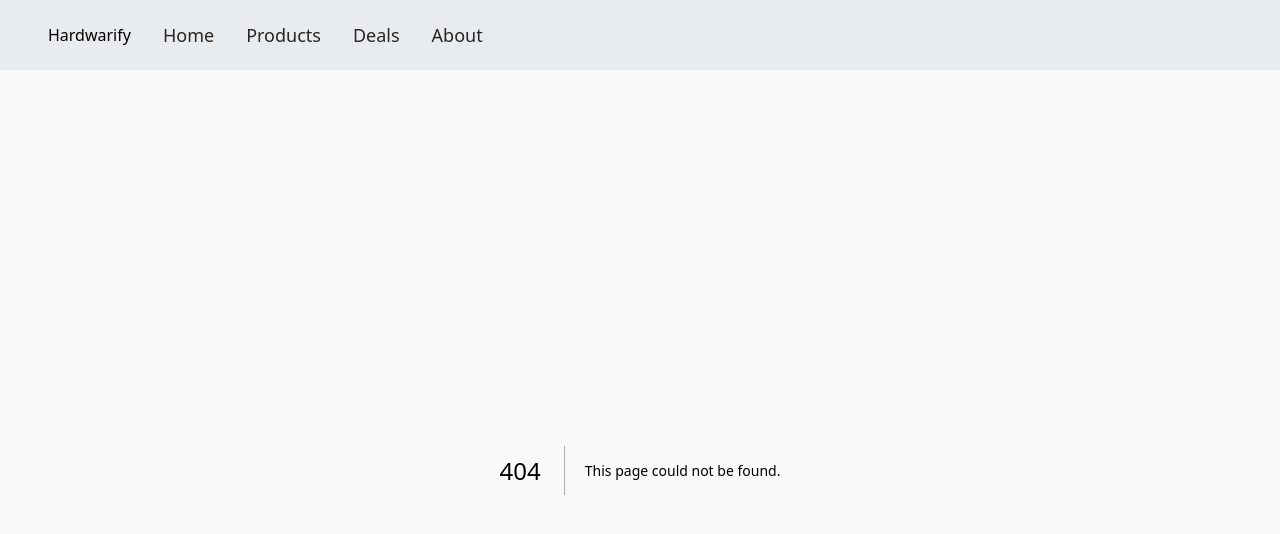
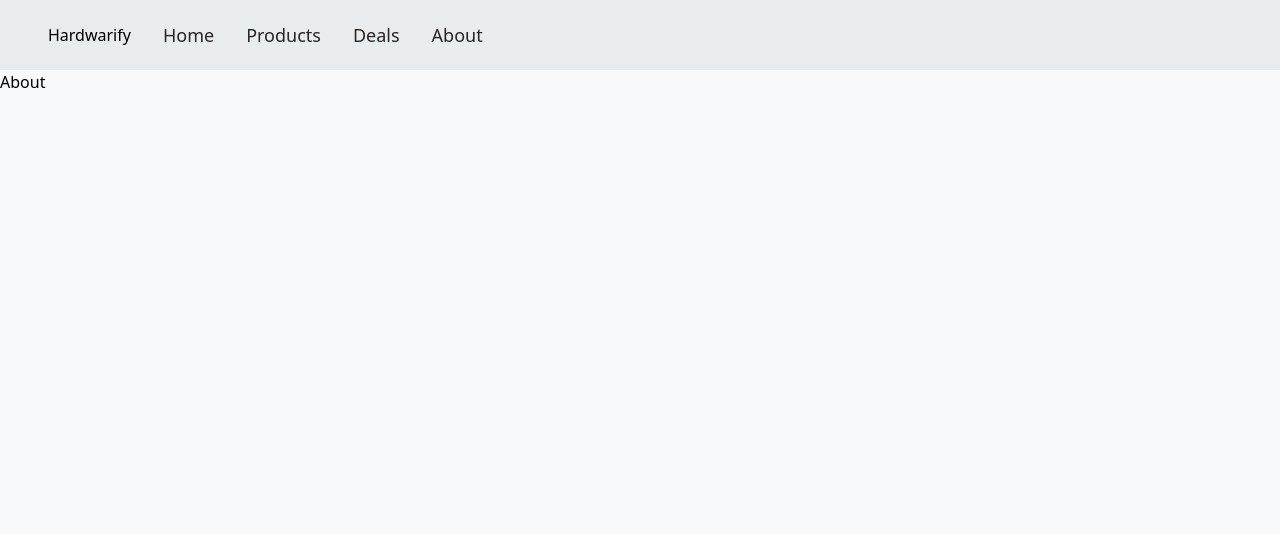
Before and after one commit to tojamrcel/hardwarify-project, a Next.js app: page /about in a window 1280 px wide. Before the commit this address had no page. Shown: the top 534 px of the page. Built offline with nearby package versions, Linux system fonts and the light colour scheme.

Commit message:
feat: add new routes, add links into header

```diff
--- a/app/_components/Header.tsx
+++ b/app/_components/Header.tsx
@@ -12,13 +12,13 @@ function Header() {
             <Link href="/">Home</Link>
           </li>
           <li className="text-stone-800 hover:text-stone-500">
-            <Link href="/">Products</Link>
+            <Link href="/products">Products</Link>
           </li>
           <li className="text-stone-800 hover:text-stone-500">
-            <Link href="/">Deals</Link>
+            <Link href="/deals">Deals</Link>
           </li>
           <li className="text-stone-800 hover:text-stone-500">
-            <Link href="/">About</Link>
+            <Link href="/about">About</Link>
           </li>
         </ul>
       </nav>
--- /dev/null
+++ b/app/about/page.tsx
@@ -0,0 +1,11 @@
+import type { Metadata } from "next";
+
+export const metadata: Metadata = {
+  title: "About",
+};
+
+function Page() {
+  return <div>About</div>;
+}
+
+export default Page;
--- /dev/null
+++ b/app/deals/page.tsx
@@ -0,0 +1,11 @@
+import type { Metadata } from "next";
+
+export const metadata: Metadata = {
+  title: "Deals",
+};
+
+function Page() {
+  return <div>Deals</div>;
+}
+
+export default Page;
```
